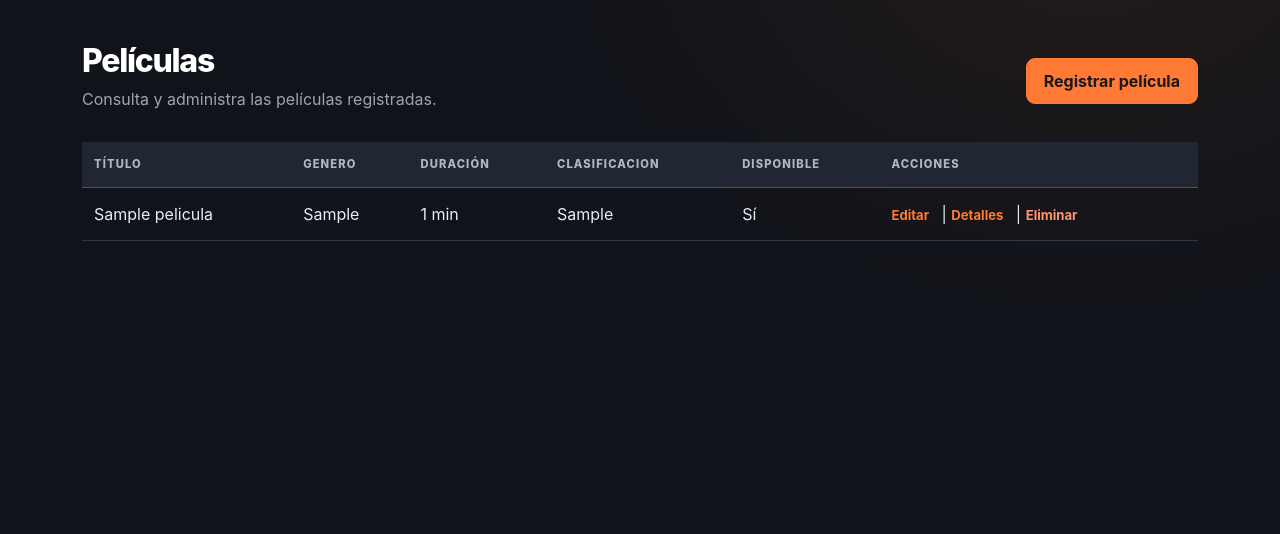
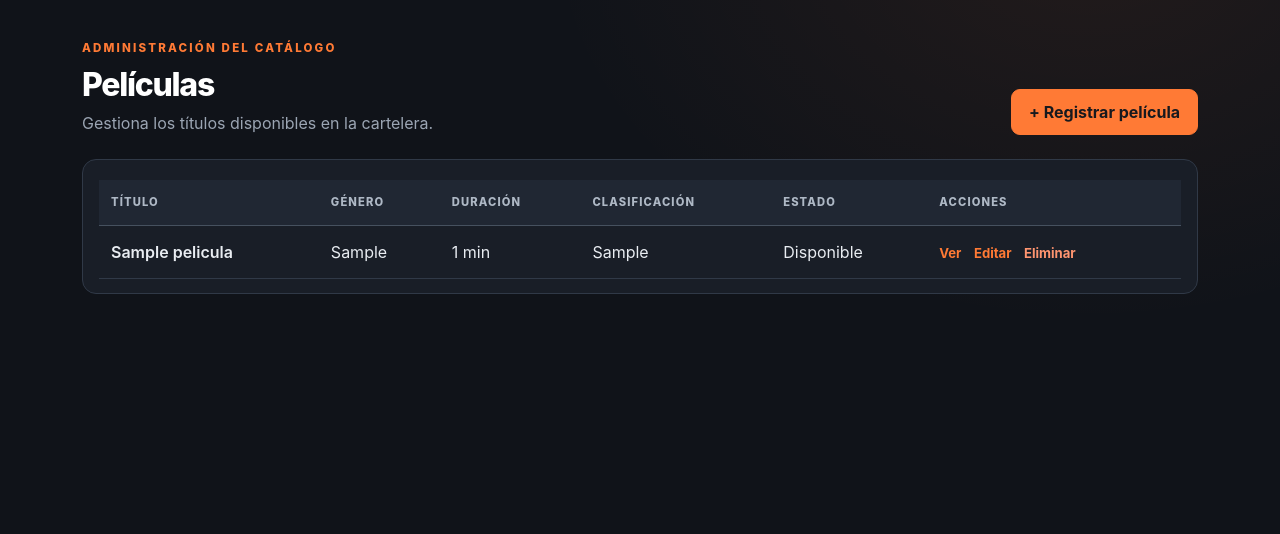
Before and after one commit to JEEM244/beta, an ASP.NET Core app: page /Peliculas in a window 1280 px wide. Shown: the part 76-610 px from the top of the page. Run offline with ASP.NET Core 8, Linux system fonts and the light colour scheme; empty tables hold one stand-in row (values such as "Sample post"); database files in the repository are not loaded.

Commit message:
Rediseñar catálogo de películas

```diff
--- a/CineCarteleraV2_5L1/Views/Peliculas/Index.cshtml
+++ b/CineCarteleraV2_5L1/Views/Peliculas/Index.cshtml
@@ -3,22 +3,24 @@
     ViewData["Title"] = "Películas";
 }
 
-<div class="d-flex justify-content-between align-items-center flex-wrap gap-2">
+<div class="d-flex justify-content-between align-items-end flex-wrap gap-3 mb-4">
     <div>
+        <span class="eyebrow">ADMINISTRACIÓN DEL CATÁLOGO</span>
         <h1 class="page-title">Películas</h1>
-        <p class="text-muted">Consulta y administra las películas registradas.</p>
+        <p class="page-subtitle mb-0">Gestiona los títulos disponibles en la cartelera.</p>
     </div>
-    <a asp-action="Create" class="btn btn-primary">Registrar película</a>
+    <a asp-action="Create" class="btn btn-accent">+ Registrar película</a>
 </div>
 
-<table class="table table-hover align-middle">
+<div class="table-shell">
+    <table class="table table-hover align-middle mb-0">
         <thead>
             <tr>
-            <th>@Html.DisplayNameFor(model => model.Titulo)</th>
-            <th>@Html.DisplayNameFor(model => model.Genero)</th>
+                <th>Título</th>
+                <th>Género</th>
                 <th>Duración</th>
-            <th>@Html.DisplayNameFor(model => model.Clasificacion)</th>
-            <th>Disponible</th>
+                <th>Clasificación</th>
+                <th>Estado</th>
                 <th>Acciones</th>
             </tr>
         </thead>
@@ -26,22 +28,30 @@
         @foreach (var item in Model)
         {
             <tr>
-            <td>@item.Titulo</td>
+                <td class="fw-semibold">@item.Titulo</td>
                 <td>@item.Genero</td>
                 <td>@item.DuracionMinutos min</td>
-            <td>@item.Clasificacion</td>
-            <td>@(item.Disponible ? "Sí" : "No")</td>
+                <td><span class="data-tag">@item.Clasificacion</span></td>
+                <td>
+                    <span class="status-pill @(item.Disponible ? "status-on" : "status-off")">
+                        @(item.Disponible ? "Disponible" : "No disponible")
+                    </span>
+                </td>
                 <td class="table-actions">
-                <a asp-action="Edit" asp-route-id="@item.IdPelicula">Editar</a> |
-                <a asp-action="Details" asp-route-id="@item.IdPelicula">Detalles</a> |
+                    <a asp-action="Details" asp-route-id="@item.IdPelicula">Ver</a>
+                    <a asp-action="Edit" asp-route-id="@item.IdPelicula">Editar</a>
                     <a asp-action="Delete" asp-route-id="@item.IdPelicula">Eliminar</a>
                 </td>
             </tr>
         }
         </tbody>
     </table>
-
     @if (!Model.Any())
     {
-    <p class="text-muted">Todavía no hay películas registradas.</p>
+        <div class="empty-state m-3">
+            <h3>No hay películas registradas</h3>
+            <p>Agrega el primer título para comenzar tu catálogo.</p>
+            <a asp-action="Create" class="btn btn-accent">Registrar película</a>
+        </div>
     }
+</div>
```
Lines whose indentation alone changed are shown as unchanged.
